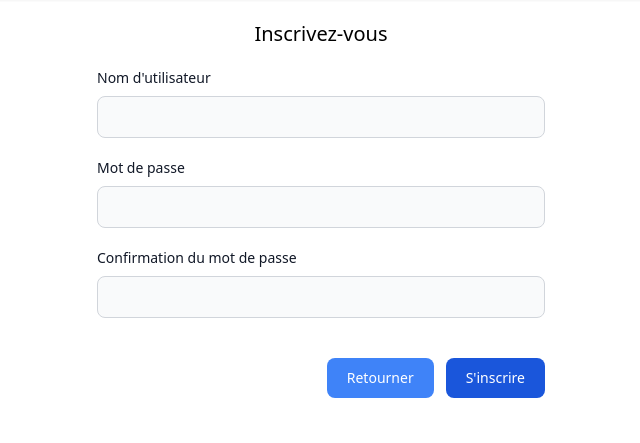
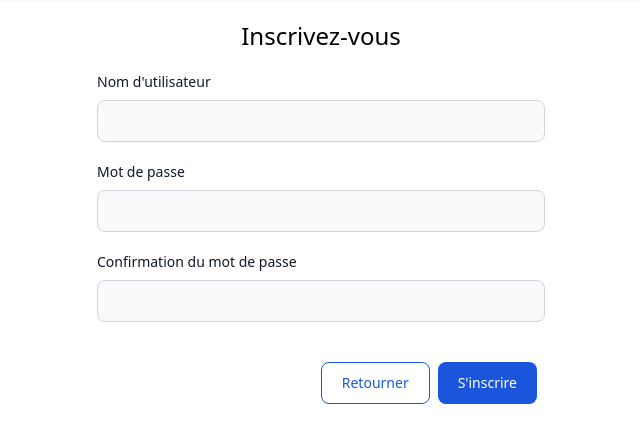
Before and after one commit to wilodorico/P-9-LitRevu, a Django app: page /accounts/inscription/ in a window 1280 px wide. Shown: the part 64-507 px from the top of the page, without its empty margins (319-959 px from the left). Run offline with Django 4.2, Linux system fonts and the light colour scheme; some libraries are stand-ins or nearby versions.

Commit message:
add accessibility

```diff
--- a/accounts/templates/accounts/signup.html
+++ b/accounts/templates/accounts/signup.html
@@ -4,53 +4,64 @@
 {% endblock title %}
 {% block content %}
   <form class="w-full max-w-md mx-auto" method="post">
-    <h2 class="text-xl text-center my-5">Inscrivez-vous</h2>
+    <h1 class="text-2xl text-center my-5">Inscrivez-vous</h1>
     {% csrf_token %}
     <div class="mb-5">
-      <label for="{{ form.username.id_for_label }}" class="block mb-2 text-sm font-medium text-gray-900 dark:text-white">{{ form.username.label }}</label>
-      <input
-        type="text"
-        id="{{ form.username.id_for_label}}"
+      <label for="{{ form.username.id_for_label }}"
+             class="block mb-2 text-sm font-medium text-gray-900 dark:text-white">{{ form.username.label }}</label>
+      <input type="text"
+             id="{{ form.username.id_for_label }}"
              name="{{ form.username.html_name }}"
-        value="{% if form.username.value %}{{form.username.value}}{% endif %}"
-        class="bg-gray-50 border border-gray-300 text-gray-900 text-sm rounded-lg focus:ring-blue-500 focus:border-blue-500 block w-full p-2.5 dark:bg-gray-700 dark:border-gray-600 dark:placeholder-gray-400 dark:text-white dark:focus:ring-blue-500 dark:focus:border-blue-500"
-      />
-      {{ form.username.errors }}
+             value="{% if form.username.value %}{{ form.username.value }}{% endif %}"
+             aria-required="true"
+             aria-describedby="{% if form.username.errors %}{{ form.username.id_for_label }}-error{% endif %}"
+             class="bg-gray-50 border border-gray-300 text-gray-900 text-sm rounded-lg focus:ring-blue-500 focus:border-blue-500 block w-full p-2.5 dark:bg-gray-700 dark:border-gray-600 dark:placeholder-gray-400 dark:text-white dark:focus:ring-blue-500 dark:focus:border-blue-500" />
+      {% if form.username.errors %}
+        <div id="{{ form.username.id_for_label }}-error"
+             class="text-red-600 text-md"
+             role="alert">{{ form.username.errors.0 }}</div>
+      {% endif %}
     </div>
     <div class="mb-5">
-      <label for="{{ form.password1.id_for_label }}" class="block mb-2 text-sm font-medium text-gray-900 dark:text-white">{{ form.password1.label }}</label>
-      <input
-        type="password"
+      <label for="{{ form.password1.id_for_label }}"
+             class="block mb-2 text-sm font-medium text-gray-900 dark:text-white">{{ form.password1.label }}</label>
+      <input type="password"
              id="{{ form.password1.id_for_label }}"
              name="{{ form.password1.html_name }}"
-        value="{% if form.password1.value %}{{form.password1.value}}{% endif %}"
-        class="bg-gray-50 border border-gray-300 text-gray-900 text-sm rounded-lg focus:ring-blue-500 focus:border-blue-500 block w-full p-2.5 dark:bg-gray-700 dark:border-gray-600 dark:placeholder-gray-400 dark:text-white dark:focus:ring-blue-500 dark:focus:border-blue-500"
-      />
-      {{ form.password1.errors }}
+             value="{% if form.password1.value %}{{ form.password1.value }}{% endif %}"
+             aria-required="true"
+             aria-describedby="{% if form.password1.errors %}{{ form.password1.id_for_label }}-error{% endif %}"
+             class="bg-gray-50 border border-gray-300 text-gray-900 text-sm rounded-lg focus:ring-blue-500 focus:border-blue-500 block w-full p-2.5 dark:bg-gray-700 dark:border-gray-600 dark:placeholder-gray-400 dark:text-white dark:focus:ring-blue-500 dark:focus:border-blue-500" />
+      {% if form.password1.errors %}
+        <div id="{{ form.password1.id_for_label }}-error"
+             class="text-red-600 text-md"
+             role="alert">{{ form.password1.errors.0 }}</div>
+      {% endif %}
     </div>
     <div class="mb-5">
-      <label for="{{ form.password2.id_for_label }}" class="block mb-2 text-sm font-medium text-gray-900 dark:text-white">{{ form.password2.label }}</label>
-      <input
-        type="password"
+      <label for="{{ form.password2.id_for_label }}"
+             class="block mb-2 text-sm font-medium text-gray-900 dark:text-white">{{ form.password2.label }}</label>
+      <input type="password"
              id="{{ form.password2.id_for_label }}"
              name="{{ form.password2.html_name }}"
-        value="{% if form.password2.value %}{{form.password2.value}}{% endif %}"
-        class="bg-gray-50 border border-gray-300 text-gray-900 text-sm rounded-lg focus:ring-blue-500 focus:border-blue-500 block w-full p-2.5 dark:bg-gray-700 dark:border-gray-600 dark:placeholder-gray-400 dark:text-white dark:focus:ring-blue-500 dark:focus:border-blue-500"
-      />
-      {{ form.password2.errors }}
+             value="{% if form.password2.value %}{{ form.password2.value }}{% endif %}"
+             aria-required="true"
+             aria-describedby="{% if form.password2.errors %}{{ form.password2.id_for_label }}-error{% endif %}"
+             class="bg-gray-50 border border-gray-300 text-gray-900 text-sm rounded-lg focus:ring-blue-500 focus:border-blue-500 block w-full p-2.5 dark:bg-gray-700 dark:border-gray-600 dark:placeholder-gray-400 dark:text-white dark:focus:ring-blue-500 dark:focus:border-blue-500" />
+      {% if form.password2.errors %}
+        <div id="{{ form.password2.id_for_label }}-error"
+             class="text-red-600 text-md"
+             role="alert">{{ form.password2.errors.0 }}</div>
+      {% endif %}
     </div>
     <div class="flex justify-end mt-10">
-      <a
-        href="{% url "accounts:login" %}"
-        class="text-white bg-blue-500 hover:bg-blue-800 focus:ring-4 focus:outline-none focus:ring-blue-300 font-medium rounded-lg text-sm w-full sm:w-auto px-5 py-2.5 me-3 text-center dark:bg-blue-600 dark:hover:bg-blue-700 dark:focus:ring-blue-800"
-      >
+      <a href="{% url "accounts:login" %}"
+         class="text-blue-700 hover:text-white border border-blue-700 hover:bg-blue-800 focus:ring-4 focus:outline-none focus:ring-blue-300 font-medium rounded-lg text-sm px-5 py-2.5 text-center me-2 mb-2 dark:border-blue-500 dark:text-blue-500 dark:hover:text-white dark:hover:bg-blue-500 dark:focus:ring-blue-800">
         Retourner
       </a>
-      <button
-        type="submit"
+      <button type="submit"
               name="submit"
-        class="text-white bg-blue-700 hover:bg-blue-800 focus:ring-4 focus:outline-none focus:ring-blue-300 font-medium rounded-lg text-sm w-full sm:w-auto px-5 py-2.5 text-center dark:bg-blue-600 dark:hover:bg-blue-700 dark:focus:ring-blue-800"
-      >
+              class="text-white bg-blue-700 hover:bg-blue-800 focus:ring-4 focus:ring-blue-300 font-medium rounded-lg text-sm px-5 py-2.5 me-2 mb-2 dark:bg-blue-600 dark:hover:bg-blue-700 focus:outline-none dark:focus:ring-blue-800">
         S'inscrire
       </button>
     </div>
```
Lines whose indentation alone changed are shown as unchanged.
